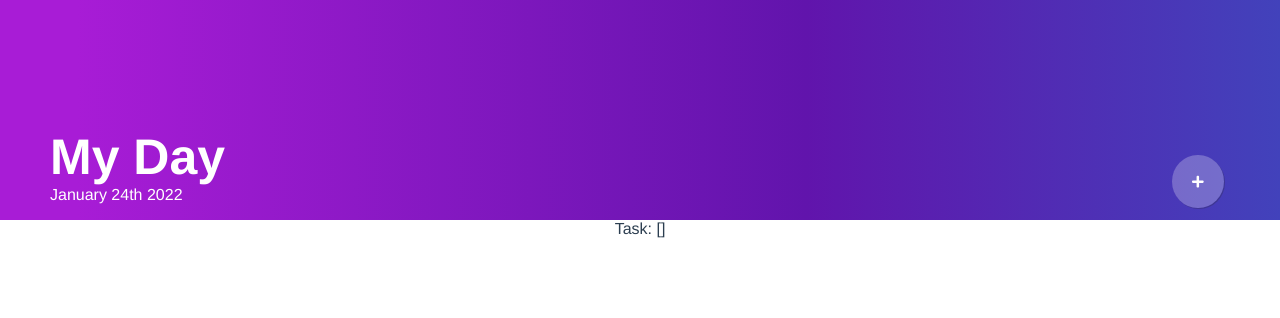
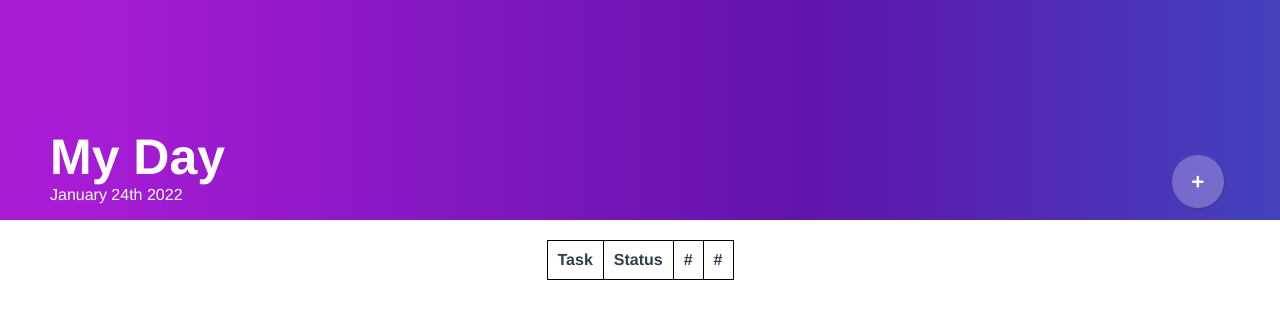
Before and after one commit to erikajns/todo-app, a Vue app: page / in a window 1280 px wide. Shown: the top 318 px of the page. Built offline with nearby package versions, Linux system fonts and the light colour scheme.

Commit message:
Delete task functionality

```diff
--- a/src/components/Body/List.vue
+++ b/src/components/Body/List.vue
@@ -1,30 +1,92 @@
 <template>
-    <div>
-        Task: {{this.newTaskArray}}
+  <div class="list-wrap">
+    <table>
+      <thead>
+        <tr>
+          <th scope="col">Task</th>
+          <th scope="col">Status</th>
+          <th scope="col">#</th>
+          <th scope="col">#</th>
+        </tr>
+      </thead>
+      <tbody>
+        <tr
+          class="list-item"
+          v-for="(item, index) in this.newTaskArray"
+          :key="index"
+        >
+          <td>{{ item.task }}</td>
+          <td>{{ item.status }}</td>
+          <td>
+            <div class="list-item__delete" @click="deleteTask(index)">
+              <font-awesome-icon :icon="['fa', 'trash-alt']" />
+            </div>
+          </td>
+          <td>
+            <div class="list-item__edit">
+              <font-awesome-icon :icon="['fa', 'pen']" />
+            </div>
+          </td>
+        </tr>
+      </tbody>
+    </table>
   </div>
 </template>
 
 <script>
+import { library } from "@fortawesome/fontawesome-svg-core";
+import { faTrashAlt } from "@fortawesome/free-solid-svg-icons";
+import { faPen } from "@fortawesome/free-solid-svg-icons";
+
+library.add(faTrashAlt);
+library.add(faPen);
+
 export default {
   name: "list",
   props: {
     newTaskArray: {
       type: Array,
       default() {
-                    return {}
-                }
+        return [];
       },
     },
-        data() {
-            return {
-
-            }
   },
   methods: {
-        }
-    }
+    deleteTask(index) {
+      this.newTaskArray.splice(index, 1);
+    },
+  },
+};
 </script>
 
-<style lang="css" >
+<style lang="css">
+.list-wrap {
+  display: flex;
+  justify-content: center;
+  margin-top: 20px;
+}
+.list-wrap__item {
+  align-items: center;
+  display: flex;
+  flex-direction: row;
+  justify-content: center;
+}
 
+.list-item,
+th {
+  text-align: left;
+}
+
+table,
+th,
+td {
+  border: 1px solid black;
+  border-collapse: collapse;
+  padding: 10px;
+}
+
+.list-item__delete,
+.list-item__edit {
+  cursor: pointer;
+}
 </style>
--- a/src/components/ToDo-App.vue
+++ b/src/components/ToDo-App.vue
@@ -14,15 +14,18 @@ export default {
   name: "toDoApp",
   data() {
     return {
-      task: '',
+      task: "",
       taskArray: [],
-    }
+    };
   },
   methods: {
     addTaskArray(data) {
       this.task = data;
-      this.taskArray.push(this.task);
-    }
+      this.taskArray.push({
+        task: this.task,
+        status: "To Do",
+      });
+    },
   },
 };
 </script>
```
Lines whose indentation alone changed are shown as unchanged.
